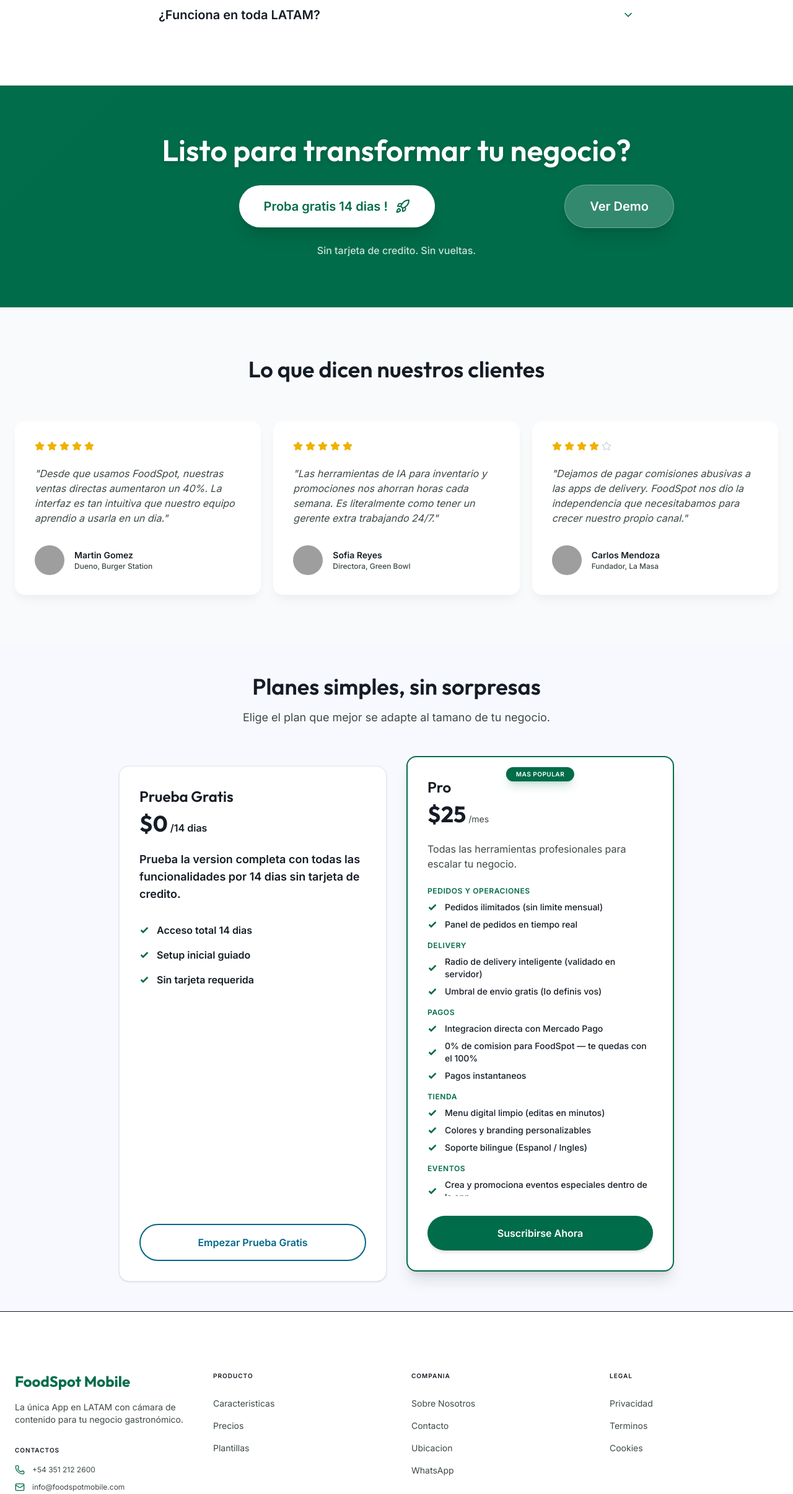
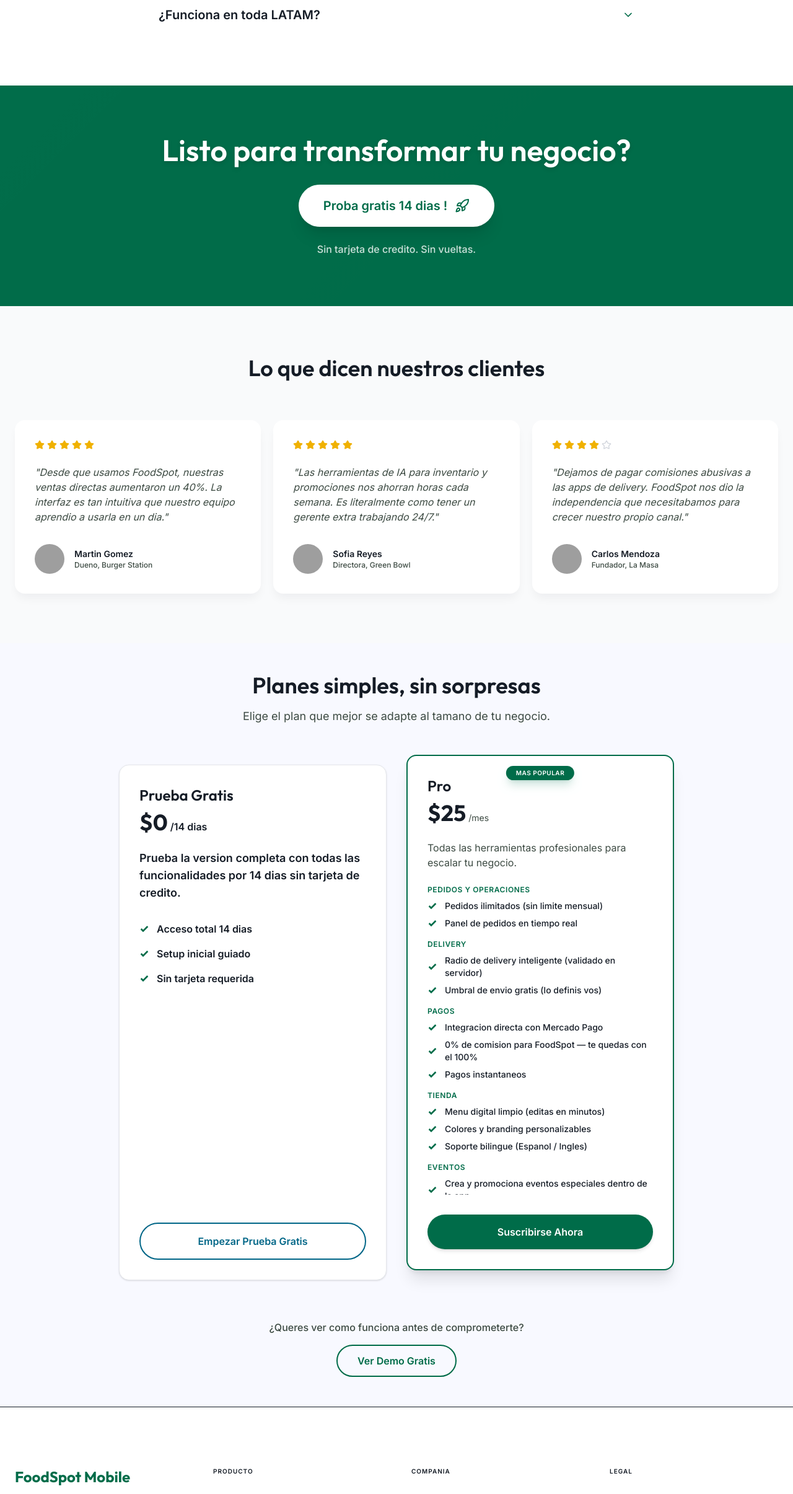
Before and after one commit to hikaribrandan3-code/foodspot-new-landing-page-, a React (Vite) app: page / in a window 1280 px wide. Shown: the part 6279-8690 px from the top of the page at 62% size. Built offline with nearby package versions, Linux system fonts and the light colour scheme; grey boxes are pictures that could not be loaded.

Commit message:
feat: move demo button to pricing section + remove from signup CTA

```diff
--- a/src/components/FooterSections.tsx
+++ b/src/components/FooterSections.tsx
@@ -273,6 +273,19 @@ export function Pricing() {
         </div>
         </div>
       </div>
+
+      {/* Demo CTA */}
+      <div className="mt-16 text-center">
+        <p className="text-on-surface-variant mb-4 font-medium">¿Queres ver como funciona antes de comprometerte?</p>
+        <a
+          href="https://foodspotapp.vercel.app/foodspot"
+          target="_blank"
+          rel="noopener noreferrer"
+          className="inline-block px-8 py-3 rounded-full border-2 border-primary text-primary font-semibold hover:bg-primary/5 transition-colors active:scale-95"
+        >
+          Ver Demo Gratis
+        </a>
+      </div>
     </section>
   );
 }
--- a/src/components/MainSections.tsx
+++ b/src/components/MainSections.tsx
@@ -257,7 +257,6 @@ export function MiddleCTA() {
         <h2 className="font-display text-4xl md:text-5xl text-white mb-8 drop-shadow-md">
           Listo para transformar tu negocio?
         </h2>
-        <div className="flex flex-col md:flex-row gap-4 justify-center items-center">
         <a
           href="https://foodspotapp.vercel.app/start-trial"
           className="bg-white text-primary px-10 py-5 rounded-full text-xl font-bold shadow-xl flex items-center gap-3 mx-auto transition-all hover:shadow-2xl active:scale-95 inline-flex"
@@ -265,15 +264,6 @@ export function MiddleCTA() {
           Proba gratis 14 dias !
           <Rocket className="w-6 h-6" />
         </a>
-          <a
-            href="https://foodspotapp.vercel.app/foodspot"
-            target="_blank"
-            rel="noopener noreferrer"
-            className="bg-white/20 text-white px-10 py-5 rounded-full text-xl font-bold shadow-xl backdrop-blur-sm border border-white/30 transition-all hover:bg-white/30 active:scale-95 inline-flex"
-          >
-            Ver Demo
-          </a>
-        </div>
         <p className="text-white/80 mt-6 font-medium">Sin tarjeta de credito. Sin vueltas.</p>
       </div>
     </section>
```
Lines whose indentation alone changed are shown as unchanged.
